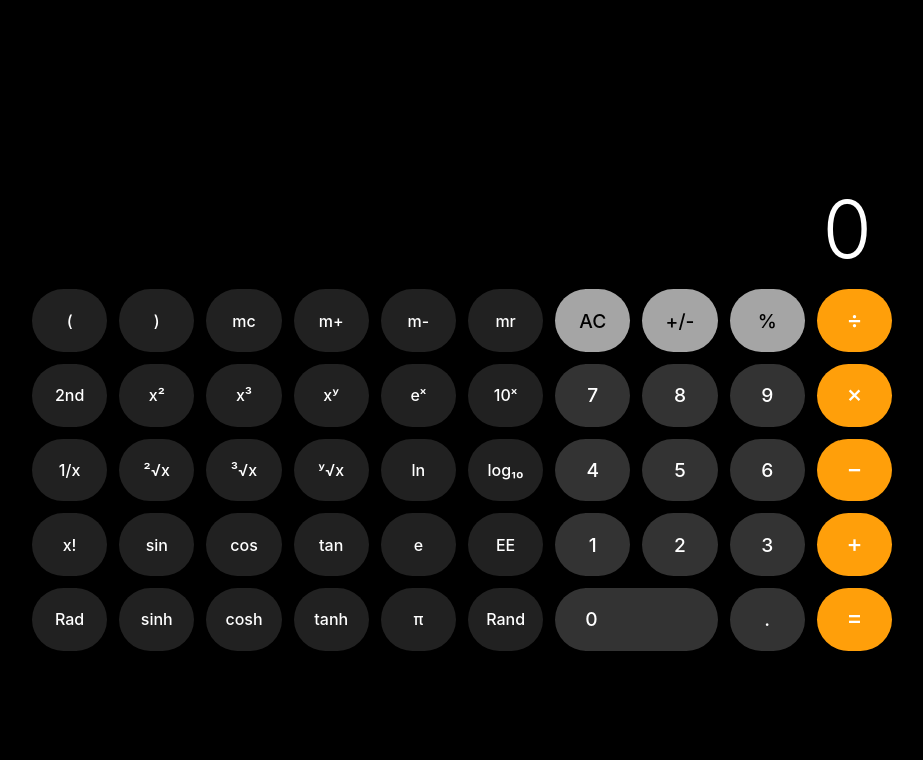
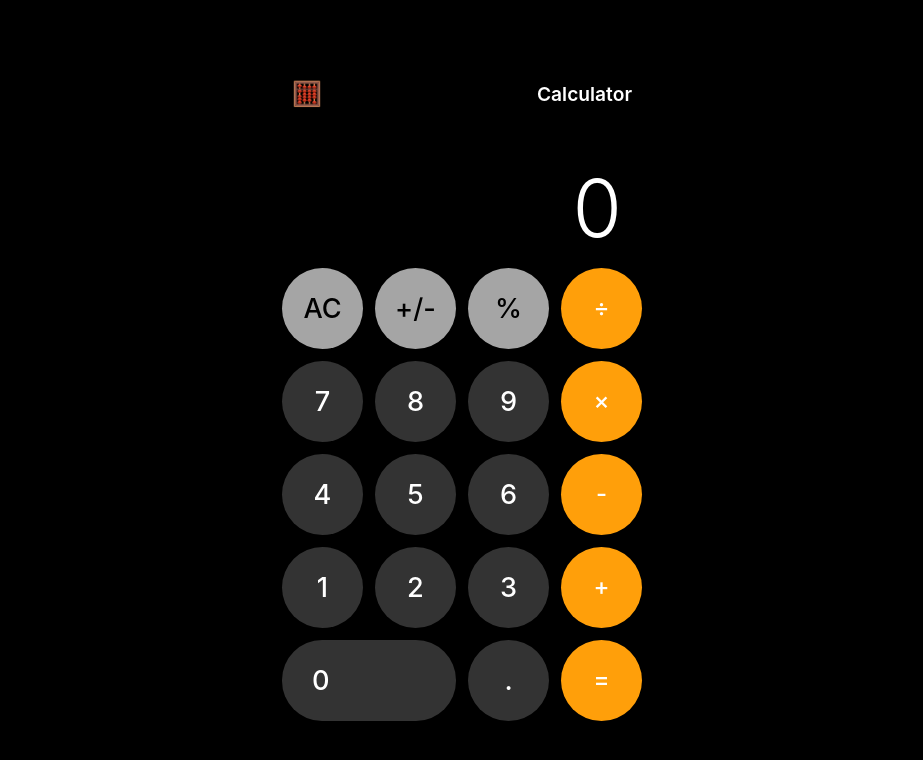
Before and after one commit to nivas4506/Caluclator-IOS-style, a website built with Vite: page index.html in a window 1280 px wide. Shown: the whole page, without its empty margins (178-1101 px from the left). Built offline with nearby package versions, Linux system fonts and the light colour scheme.

Commit message:
Fix broken files and restore scientific toggle functionality

```diff
--- a/index.html
+++ b/index.html
@@ -6,71 +6,74 @@
     <link rel="icon" type="image/svg+xml" href="/vite.svg" />
     <meta name="viewport" content="width=device-width, initial-scale=1.0" />
     <title>Calculator</title>
-  <link rel="stylesheet" href="./style.css">
+    <link rel="stylesheet" href="style.css">
 </head>
 
 <body>
     <div id="app">
+        <nav class="navbar">
+            <button id="toggle-scientific" class="nav-btn" title="Toggle Scientific Mode">
+                🧮
+            </button>
+            <span class="nav-title">Calculator</span>
+        </nav>
+
         <div class="calculator">
             <div class="display">
-        <span class="display-text">0</span>
+                <div class="display-text">0</div>
             </div>
-      <div class="keypad scientific-grid">
-        <!-- Row 1 -->
-        <button class="btn btn-dark secondary" data-action="open-parenthesis">(</button>
-        <button class="btn btn-dark secondary" data-action="close-parenthesis">)</button>
-        <button class="btn btn-dark secondary" data-action="memory-clear">mc</button>
-        <button class="btn btn-dark secondary" data-action="memory-add">m+</button>
-        <button class="btn btn-dark secondary" data-action="memory-minus">m-</button>
-        <button class="btn btn-dark secondary" data-action="memory-recall">mr</button>
-        <button class="btn btn-gray" data-action="clear">AC</button>
-        <button class="btn btn-gray" data-action="sign">+/-</button>
-        <button class="btn btn-gray" data-action="percent">%</button>
-        <button class="btn btn-orange" data-action="operator" data-value="/">÷</button>
-
-        <!-- Row 2 -->
-        <button class="btn btn-dark secondary" data-action="second">2nd</button>
-        <button class="btn btn-dark secondary" data-action="square">x²</button>
-        <button class="btn btn-dark secondary" data-action="cube">x³</button>
-        <button class="btn btn-dark secondary" data-action="power">xʸ</button>
-        <button class="btn btn-dark secondary" data-action="exp">eˣ</button>
-        <button class="btn btn-dark secondary" data-action="ten-power">10ˣ</button>
-        <button class="btn btn-dark" data-number>7</button>
-        <button class="btn btn-dark" data-number>8</button>
-        <button class="btn btn-dark" data-number>9</button>
-        <button class="btn btn-orange" data-action="operator" data-value="*">×</button>
-
-        <!-- Row 3 -->
-        <button class="btn btn-dark secondary" data-action="inverse">1/x</button>
-        <button class="btn btn-dark secondary" data-action="sqrt">²√x</button>
-        <button class="btn btn-dark secondary" data-action="cbrt">³√x</button>
-        <button class="btn btn-dark secondary" data-action="root">ʸ√x</button>
-        <button class="btn btn-dark secondary" data-action="ln">ln</button>
-        <button class="btn btn-dark secondary" data-action="log">log₁₀</button>
-        <button class="btn btn-dark" data-number>4</button>
-        <button class="btn btn-dark" data-number>5</button>
-        <button class="btn btn-dark" data-number>6</button>
-        <button class="btn btn-orange" data-action="operator" data-value="-">−</button>
-
-        <!-- Row 4 -->
-        <button class="btn btn-dark secondary" data-action="factorial">x!</button>
+            <div class="keypad">
+                <!-- Scientific Keys -->
                 <button class="btn btn-dark secondary" data-action="sin">sin</button>
                 <button class="btn btn-dark secondary" data-action="cos">cos</button>
                 <button class="btn btn-dark secondary" data-action="tan">tan</button>
-        <button class="btn btn-dark secondary" data-action="e">e</button>
-        <button class="btn btn-dark secondary" data-action="ee">EE</button>
-        <button class="btn btn-dark" data-number>1</button>
-        <button class="btn btn-dark" data-number>2</button>
-        <button class="btn btn-dark" data-number>3</button>
-        <button class="btn btn-orange" data-action="operator" data-value="+">+</button>
-
-        <!-- Row 5 -->
                 <button class="btn btn-dark secondary" data-action="rad">Rad</button>
                 <button class="btn btn-dark secondary" data-action="sinh">sinh</button>
                 <button class="btn btn-dark secondary" data-action="cosh">cosh</button>
                 <button class="btn btn-dark secondary" data-action="tanh">tanh</button>
                 <button class="btn btn-dark secondary" data-action="pi">π</button>
                 <button class="btn btn-dark secondary" data-action="rand">Rand</button>
+                <button class="btn btn-dark secondary" data-action="memory-clear">mc</button>
+                <button class="btn btn-dark secondary" data-action="memory-add">m+</button>
+                <button class="btn btn-dark secondary" data-action="memory-minus">m-</button>
+                <button class="btn btn-dark secondary" data-action="memory-recall">mr</button>
+                <button class="btn btn-dark secondary" data-action="log">log</button>
+                <button class="btn btn-dark secondary" data-action="ln">ln</button>
+                <button class="btn btn-dark secondary" data-action="power">xʸ</button>
+                <button class="btn btn-dark secondary" data-action="root">ʸ√x</button>
+                <button class="btn btn-dark secondary" data-action="sqrt">√</button>
+                <button class="btn btn-dark secondary" data-action="cbrt">∛</button>
+                <button class="btn btn-dark secondary" data-action="square">x²</button>
+                <button class="btn btn-dark secondary" data-action="cube">x³</button>
+                <button class="btn btn-dark secondary" data-action="inverse">1/x</button>
+                <button class="btn btn-dark secondary" data-action="exp">eˣ</button>
+                <button class="btn btn-dark secondary" data-action="ten-power">10ˣ</button>
+                <button class="btn btn-dark secondary" data-action="e">e</button>
+                <button class="btn btn-dark secondary" data-action="factorial">x!</button>
+                <button class="btn btn-dark secondary" data-action="(">(</button>
+                <button class="btn btn-dark secondary" data-action=")">)</button>
+
+                <!-- Basic Keys -->
+                <button class="btn btn-gray" data-action="clear">AC</button>
+                <button class="btn btn-gray" data-action="sign">+/-</button>
+                <button class="btn btn-gray" data-action="percent">%</button>
+                <button class="btn btn-orange" data-action="operator" data-value="÷">÷</button>
+
+                <button class="btn btn-dark" data-number>7</button>
+                <button class="btn btn-dark" data-number>8</button>
+                <button class="btn btn-dark" data-number>9</button>
+                <button class="btn btn-orange" data-action="operator" data-value="*">×</button>
+
+                <button class="btn btn-dark" data-number>4</button>
+                <button class="btn btn-dark" data-number>5</button>
+                <button class="btn btn-dark" data-number>6</button>
+                <button class="btn btn-orange" data-action="operator" data-value="-">-</button>
+
+                <button class="btn btn-dark" data-number>1</button>
+                <button class="btn btn-dark" data-number>2</button>
+                <button class="btn btn-dark" data-number>3</button>
+                <button class="btn btn-orange" data-action="operator" data-value="+">+</button>
+
                 <button class="btn btn-dark btn-zero" data-number>0</button>
                 <button class="btn btn-dark" data-action="decimal">.</button>
                 <button class="btn btn-orange" data-action="calculate">=</button>
--- a/main.js
+++ b/main.js
@@ -338,6 +338,23 @@ decimalButton.addEventListener('click', () => {
     updateClearButton();
 });
 
+const toggleButton = document.getElementById('toggle-scientific');
+const keypad = document.querySelector('.keypad');
+const app = document.getElementById('app');
+const sciKeys = document.querySelectorAll('.secondary');
+
+toggleButton.addEventListener('click', () => {
+    const isScientific = keypad.classList.toggle('scientific-mode');
+
+    if (isScientific) {
+        app.style.maxWidth = '900px';
+        sciKeys.forEach(key => key.style.display = 'flex');
+    } else {
+        app.style.maxWidth = '400px';
+        sciKeys.forEach(key => key.style.display = 'none');
+    }
+});
+
 function updateClearButton() {
     if (calculator.currentOperand !== '0') {
         clearButton.innerText = 'C';
--- a/style.css
+++ b/style.css
@@ -27,9 +27,31 @@ body {
 
 #app {
   width: 100%;
-  max-width: 900px;
-  /* Increased for scientific layout */
+  max-width: 400px;
+  /* Default to basic mode width */
   padding: 20px;
+  transition: max-width 0.3s ease;
+}
+
+.navbar {
+  display: flex;
+  justify-content: space-between;
+  align-items: center;
+  margin-bottom: 20px;
+  padding: 0 10px;
+}
+
+.nav-btn {
+  background: none;
+  border: none;
+  font-size: 1.5rem;
+  cursor: pointer;
+  color: var(--text-white);
+}
+
+.nav-title {
+  font-size: 1.2rem;
+  font-weight: 600;
 }
 
 .calculator {
@@ -48,28 +70,30 @@ body {
 }
 
 .display-text {
+  color: var(--text-white);
   font-size: 5rem;
   font-weight: 300;
   line-height: 1;
-  transition: font-size 0.1s ease;
+  word-break: break-all;
+  text-align: right;
 }
 
 .keypad {
   display: grid;
+  grid-template-columns: repeat(4, 1fr);
+  gap: var(--gap);
+}
+
+.keypad.scientific-mode {
   grid-template-columns: repeat(10, 1fr);
-  /* 10 columns for scientific */
-  gap: var(--gap);
 }
 
 .btn {
   width: 100%;
-  aspect-ratio: 1.2;
-  /* Slightly wider than tall */
-  border-radius: 40px;
-  /* Pill shape */
+  aspect-ratio: 1;
+  border-radius: 50%;
   border: none;
-  font-size: 1.2rem;
-  /* Smaller font for scientific */
+  font-size: 1.7rem;
   font-weight: 500;
   cursor: pointer;
   transition: filter 0.2s;
@@ -87,8 +111,9 @@ body {
 
 .btn-dark.secondary {
   background-color: #212121;
-  /* Slightly darker for scientific keys */
   font-size: 1rem;
+  display: none;
+  /* Hidden by default */
 }
 
 .btn-gray {
@@ -127,25 +152,20 @@ body {
 /* Responsive adjustments */
 @media (max-width: 800px) {
   .keypad {
-    grid-template-columns: repeat(4, 1fr);
+    grid-template-columns: repeat(4, 1fr) !important;
   }
 
   .secondary {
-    display: none;
-    /* Hide scientific keys on small screens for now, or we could stack them */
+    display: none !important;
   }
 
   #app {
-    max-width: 400px;
+    max-width: 400px !important;
   }
 
-  .btn {
-    aspect-ratio: 1;
-    border-radius: 50%;
-    font-size: 2rem;
-  }
-
-  .btn-zero {
-    border-radius: 40px;
+  .keypad.scientific-mode {
+    /* On mobile, scientific mode might need a different layout or just stay hidden/modal */
+    /* For now, we enforce basic layout on small screens */
+    grid-template-columns: repeat(4, 1fr);
   }
 }
```
Lines whose indentation alone changed are shown as unchanged.
